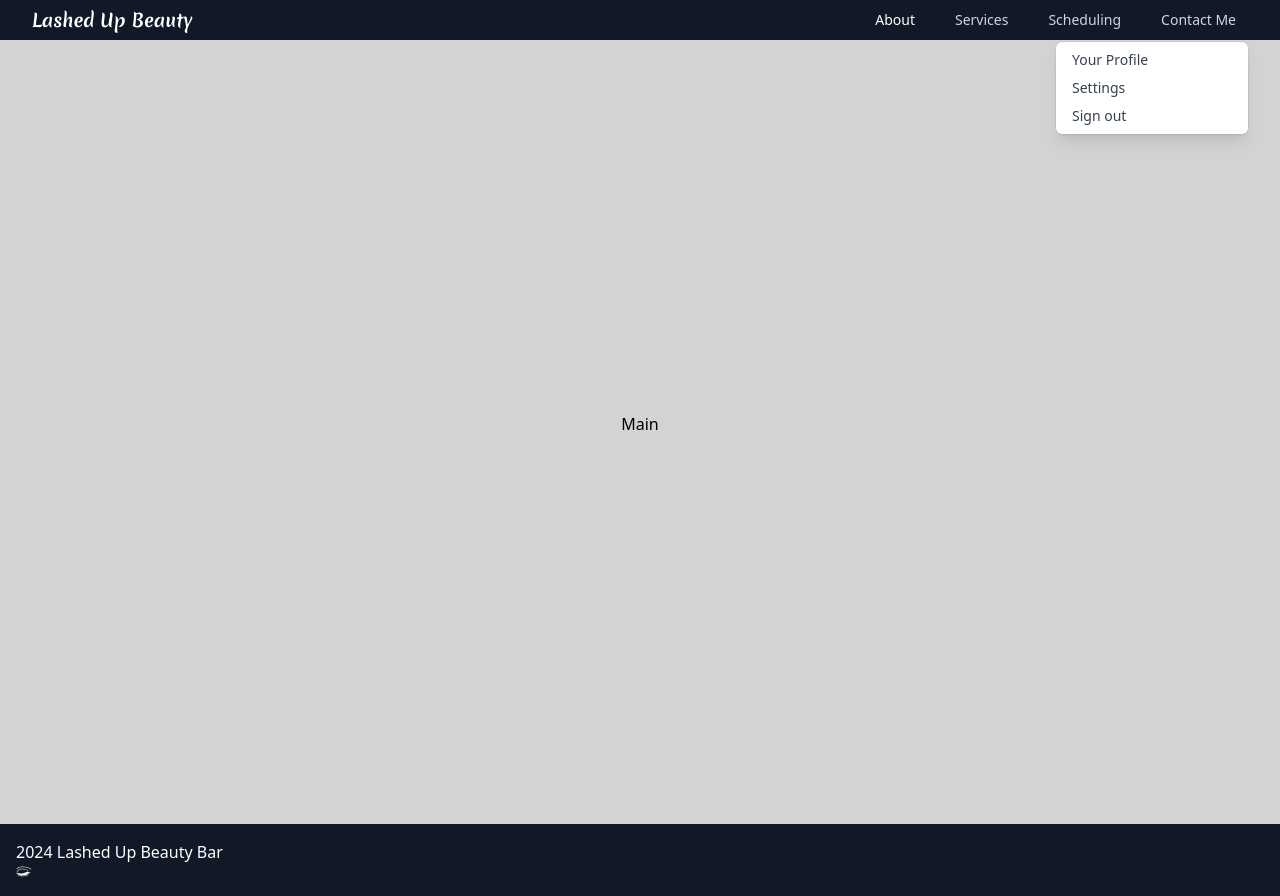
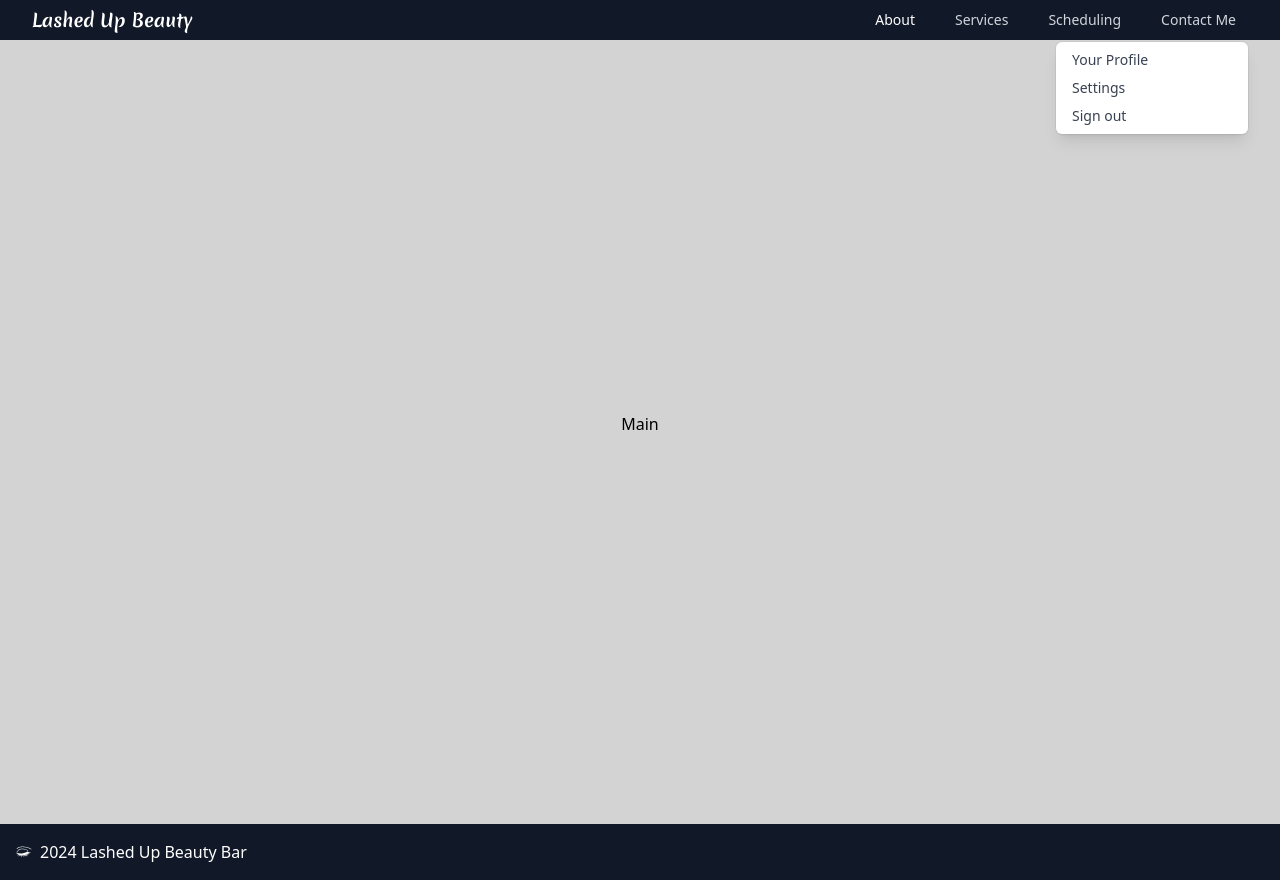
Before and after one commit to galessalazar/lashed.up.beauty, a React (Vite) app in the folder client/: page / in a window 1280 px wide. Built offline with nearby package versions, Linux system fonts and the light colour scheme.

Commit message:
fixed footer icon

```diff
--- a/client/src/components/Footer.jsx
+++ b/client/src/components/Footer.jsx
@@ -2,9 +2,10 @@ import { GiEyelashes } from "react-icons/gi";
 
 const Footer = () => {
   return (
-    <footer className="bg-gray-900 flex-justify-between p-4 text-white">
-      <p> 2024 Lashed Up Beauty Bar</p>
-      <GiEyelashes />
+    <footer className="bg-gray-900 flex items-center p-4 text-white">
+
+     <GiEyelashes className="mr-2" /><p> 2024 Lashed Up Beauty Bar</p>
+
     </footer>
   );
 };
```
